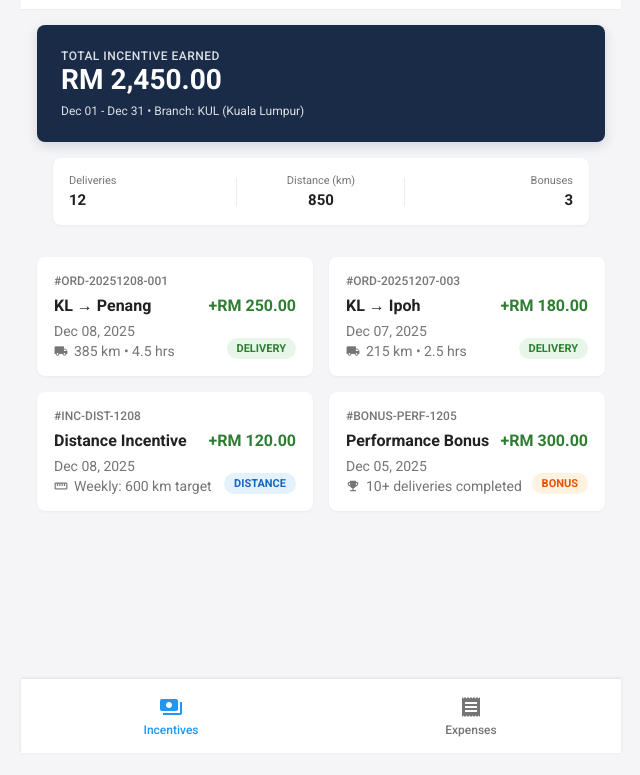
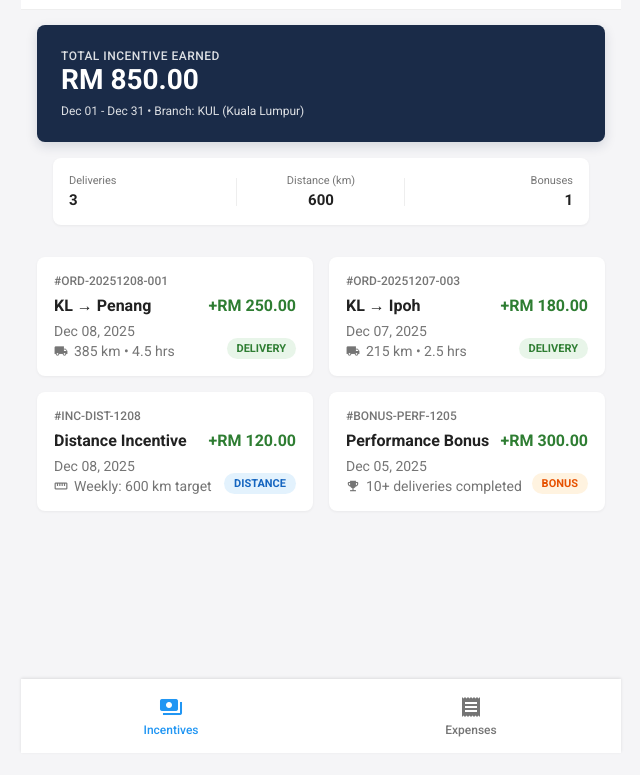
Before and after one commit to anuj8460/yusen_incentive, a plain HTML site: page incentives.html in a window 1280 px wide. Shown: the part 47-822 px from the top of the page, without its empty margins (319-959 px from the left). Drawn offline with Linux system fonts and the light colour scheme.

Commit message:
Fix incentive data calculations - use dynamic totals from card data

```diff
--- a/incentives.html
+++ b/incentives.html
@@ -552,39 +552,46 @@
         const valDistance = document.getElementById('valDistance');
         const valBonuses = document.getElementById('valBonuses');
 
-        // Hardcoded totals per month
-        const monthlyData = {
-            'Dec 2025': { total: 'RM 2,450.00', deliveries: 12, distance: 850, bonuses: 3 },
-            'Nov 2025': { total: 'RM 1,890.00', deliveries: 9, distance: 720, bonuses: 2 },
-            'Oct 2025': { total: 'RM 2,120.00', deliveries: 11, distance: 795, bonuses: 2 }
-        };
-
         function filterItems() {
             const selectedMonth = monthFilter.value;
+            let totalAmount = 0;
             let deliveryCount = 0;
-            let distanceCount = 0;
+            let totalKm = 0;
             let bonusCount = 0;
 
             items.forEach(item => {
                 const itemMonth = item.getAttribute('data-month');
                 const type = item.getAttribute('data-type');
+                const amount = parseFloat(item.getAttribute('data-amount'));
 
                 if (itemMonth === selectedMonth) {
                     item.style.display = 'block';
-                    if (type === 'delivery') deliveryCount++;
-                    if (type === 'distance') distanceCount++;
+
+                    // Sum total amount
+                    totalAmount += amount;
+
+                    // Count by type
+                    if (type === 'delivery') {
+                        deliveryCount++;
+                        // Extract km from the card text
+                        const kmText = item.querySelector('.route-info span:last-child')?.textContent || '';
+                        const kmMatch = kmText.match(/(\d+)\s*km/);
+                        if (kmMatch) {
+                            totalKm += parseInt(kmMatch[1]);
+                        }
+                    }
+                    if (type === 'distance') deliveryCount++; // Distance incentives also count as deliveries
                     if (type === 'bonus') bonusCount++;
                 } else {
                     item.style.display = 'none';
                 }
             });
 
-            // Update UI
-            const data = monthlyData[selectedMonth];
-            totalIncentiveEl.textContent = data.total;
-            valDeliveries.textContent = data.deliveries;
-            valDistance.textContent = data.distance;
-            valBonuses.textContent = data.bonuses;
+            // Update UI with calculated values
+            totalIncentiveEl.textContent = 'RM ' + totalAmount.toLocaleString('en-MY', { minimumFractionDigits: 2, maximumFractionDigits: 2 });
+            valDeliveries.textContent = deliveryCount;
+            valDistance.textContent = totalKm;
+            valBonuses.textContent = bonusCount;
 
             periodLabelEl.textContent = selectedMonth === 'Dec 2025' ? 'Dec 01 - Dec 31' :
                 selectedMonth === 'Nov 2025' ? 'Nov 01 - Nov 30' : 'Oct 01 - Oct 31';
```
